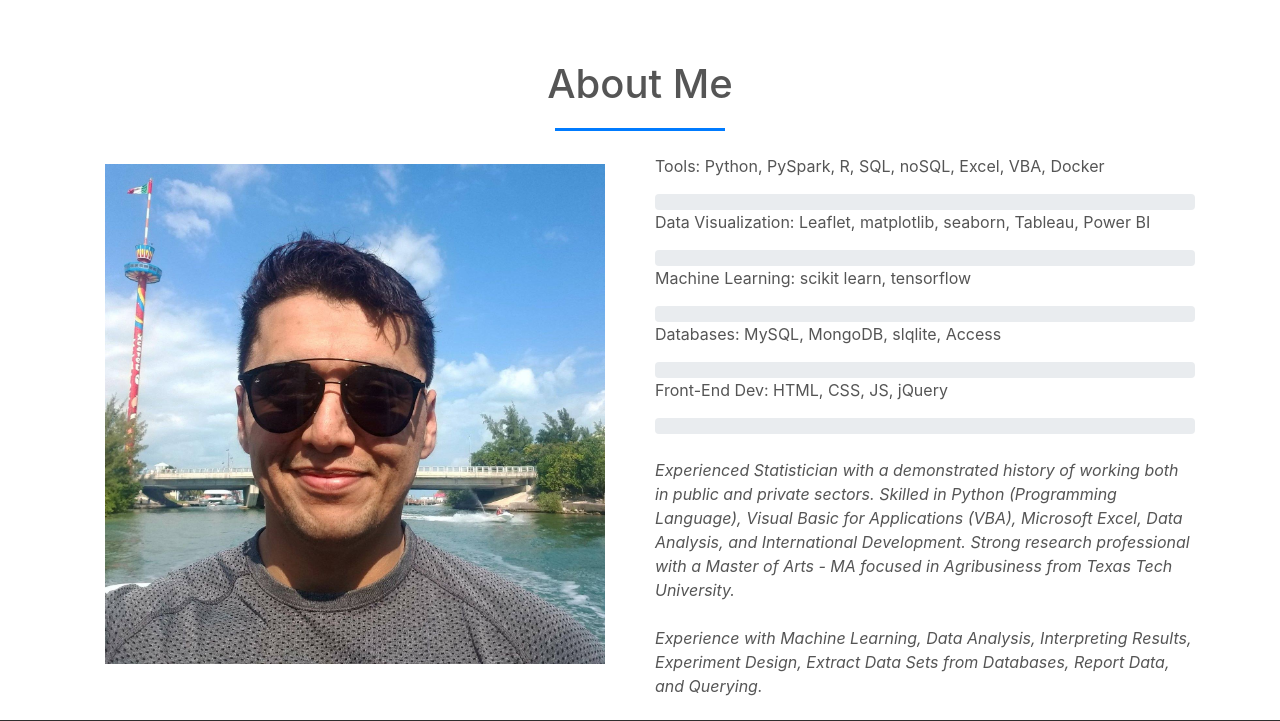
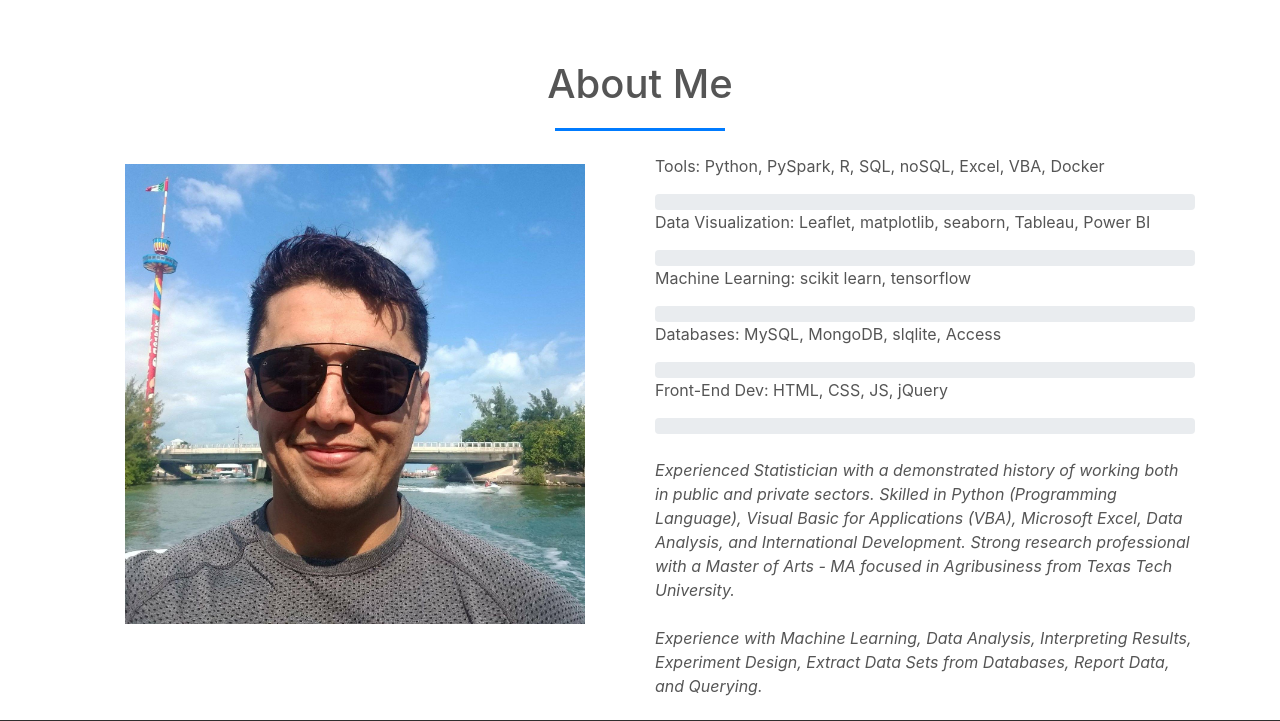
Before and after one commit to nomadtomas/tomas_resendiz, a Flask app: page / in a window 1280 px wide. Shown: the part 786-1507 px from the top of the page. Run offline with Flask 2, Linux system fonts and the light colour scheme; some libraries are stand-ins or nearby versions; grey boxes are pictures that could not be loaded.

Commit message:
updated css

```diff
--- a/tomas_resendiz_app/static/css/style.css
+++ b/tomas_resendiz_app/static/css/style.css
@@ -82,8 +82,8 @@
 }
 
 .img-response {
-    height: 500px;
-    width: 500px;
+    height: 460px;
+    width: 460px;
 }
 
 #about .fab {
```
